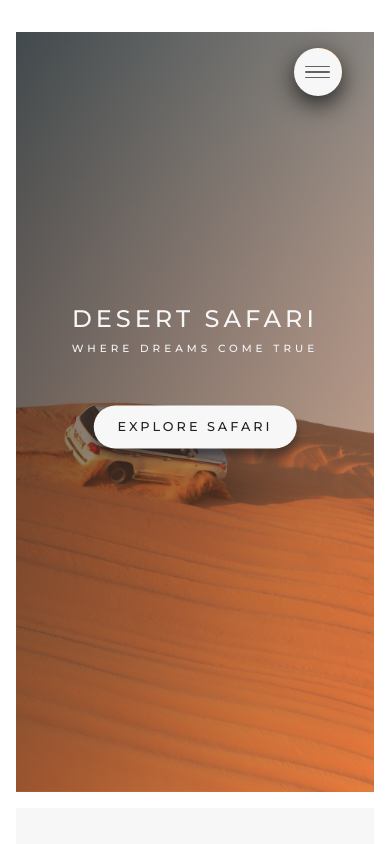
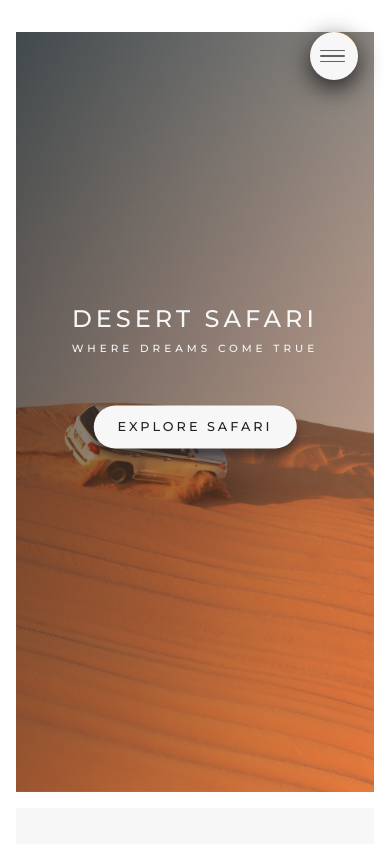
Before and after one commit to Atash3000/Safari-desert-app, a React (Create React App) app: page / in a window 390 px wide. Shown: the top 844 px of the page. Built offline with nearby package versions, Linux system fonts and the light colour scheme.

Commit message:
change hambuger position on mobile mode

```diff
--- a/src/components/Navigation/Navigation.scss
+++ b/src/components/Navigation/Navigation.scss
@@ -1,4 +1,6 @@
 @import '../../sass/abstracts/variables';
+@import '../../sass/abstracts/mixins';
+
 
 .navigation{
 
@@ -13,12 +15,17 @@
       background-image: radial-gradient($color-desert-dark, $color-orange-web);
       z-index: 1000;
       transition :transform 0.5s cubic-bezier(0.86,0,0.87,1);
-
+      @include respond(tab-port){
+        top:4rem;
+        right:4rem;
+      }
 
     }
     &__background.active{
     transform:scale(80);
-
+    @include respond(tab-port){
+    transform:scale(50);
+  }
    }
 
 &__nav{
@@ -66,6 +73,10 @@
       background-image: linear-gradient(120deg,transparent 0%,transparent 50%,$color-white 50%);
       background-size:220%;
       transition: all 0.4s;
+       @include respond(tab-port){
+      font-size: 2rem;
+      padding:1rem 1.5rem;
+      }
 
       span{
         margin-right:1rem;
@@ -96,12 +107,20 @@
   border-radius: 50%;
   z-index: 3000;
   background-color: $color-white;
+  @include respond(tab-port){
+    top:4rem;
+    right:4rem;
+  }
 
   &__box{
     position:fixed;
     top:8.2rem;
     right:7.5rem;
     z-index: 1500;
+      @include respond(tab-port){
+    top:6.2rem;
+    right:5.6rem;
+  }
 
   }
 
@@ -124,6 +143,10 @@
     position:fixed;
     top:8.8rem;
     right:7.5rem;
+         @include respond(tab-port){
+    top:6.8rem;
+    right:5.6rem;
+  }
 
 
     &:nth-child(2){
```
